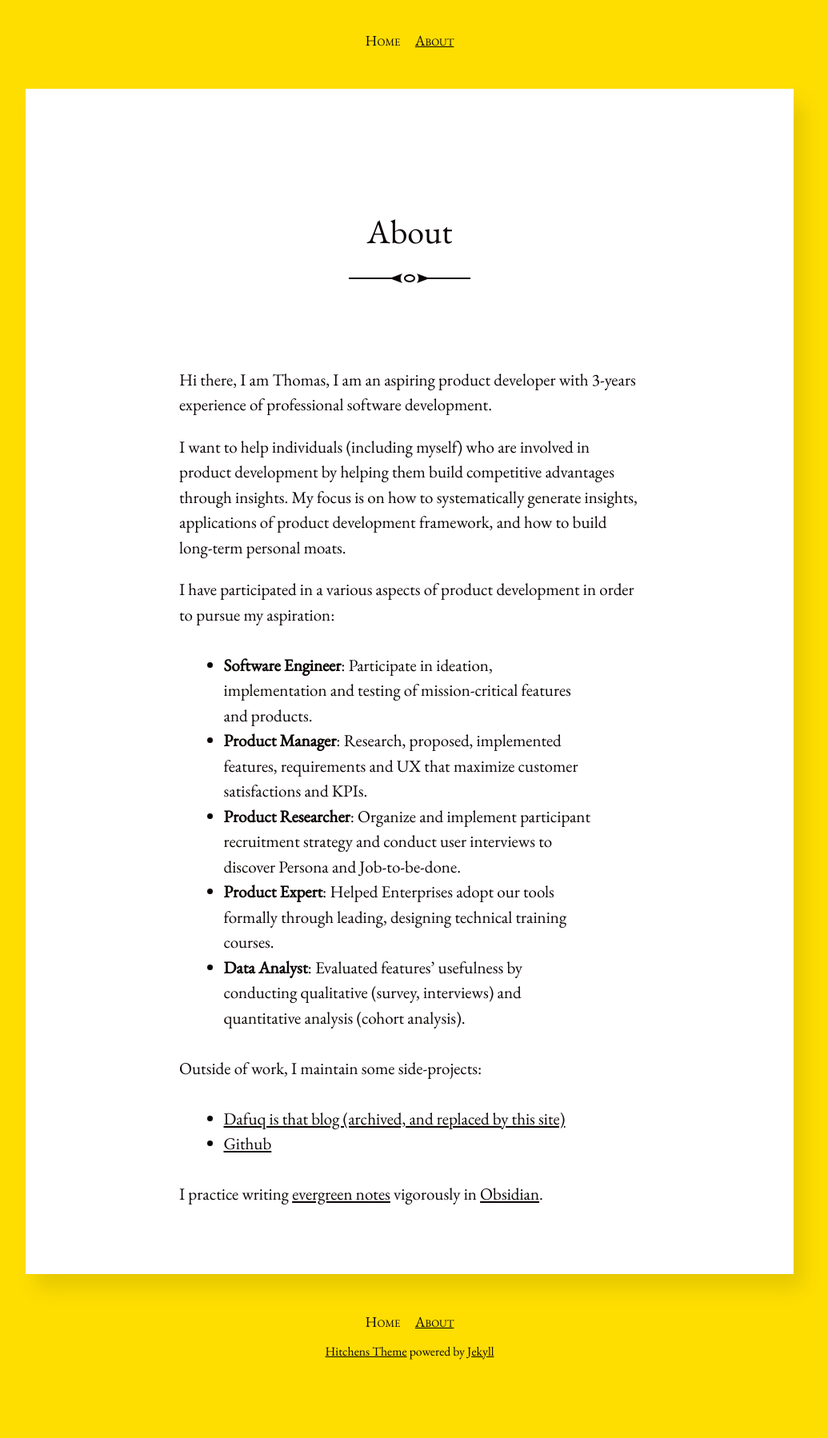
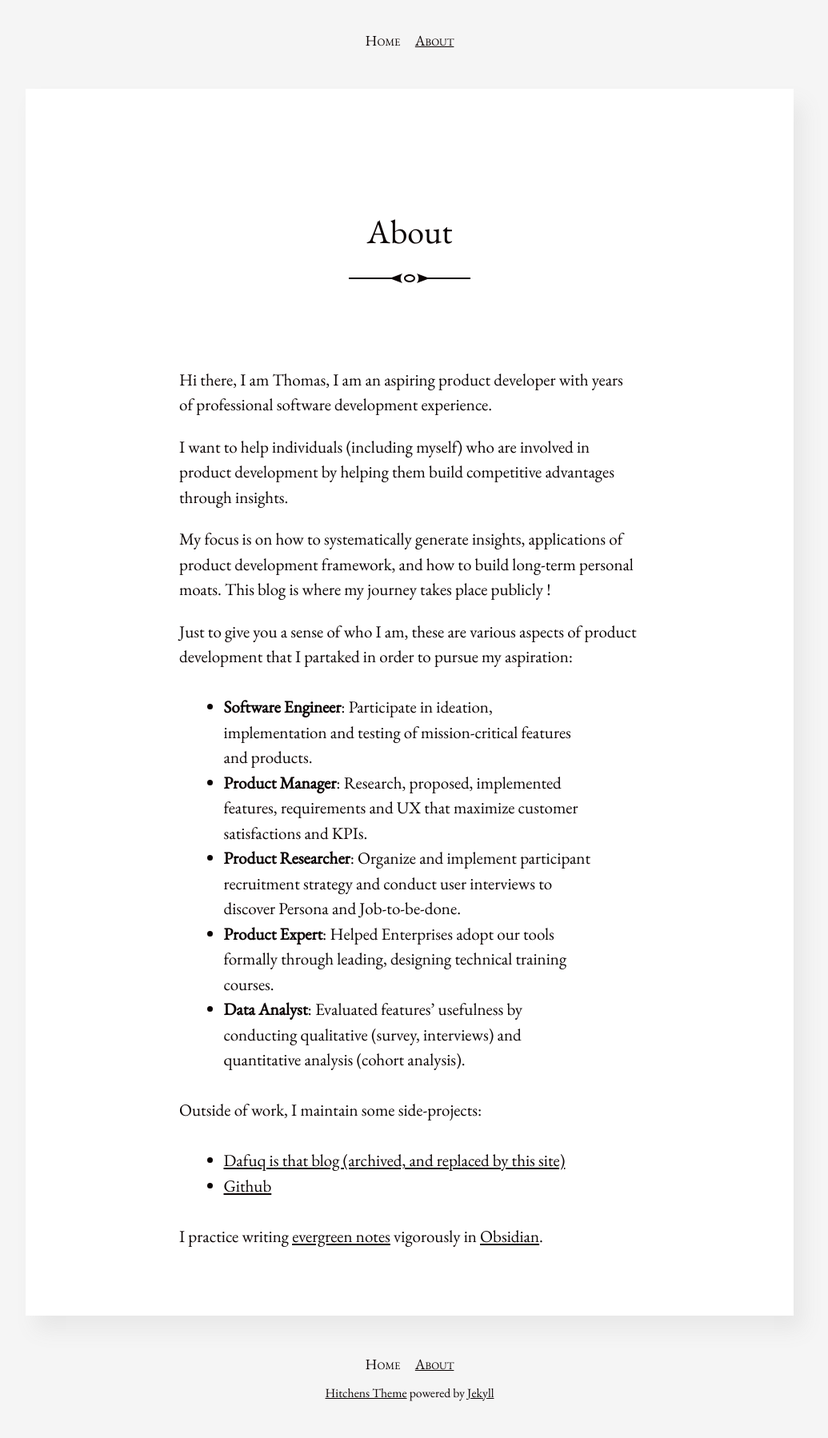
Before and after one commit to minhthanh3145/minhthanh3145.github.io, a Jekyll site: the page built from about.md, in a window 1280 px wide. Shown: the whole page at 80% size, without its empty margins (128-1163 px from the left). Built offline with Jekyll 4.4.1, drawn with Linux system fonts in a browser that asks for light colours; before the commit the page ends 1745 px from its top, so only the background shows below that.

Commit message:
Changed background color

```diff
--- a/_sass/_variables.scss
+++ b/_sass/_variables.scss
@@ -1,10 +1,10 @@
-$brand-color:         #fede00;
-$highlight:           lighten($brand-color, 35%);
-$text-color:          #0b0404;
-$muted-text-color:    #64644B;
-$font-family:         "EB Garamond", Garamond, "Times New Roman", serif;
+$brand-color: whitesmoke;
+$highlight: lighten($brand-color, 35%);
+$text-color: #0b0404;
+$muted-text-color: #64644b;
+$font-family: "EB Garamond", Garamond, "Times New Roman", serif;
 
-$on-bigphone:         375px;
-$on-tablet:           768px;
-$on-laptop:           960px;
-$on-desktop:          1200px;
+$on-bigphone: 375px;
+$on-tablet: 768px;
+$on-laptop: 960px;
+$on-desktop: 1200px;
--- a/about.md
+++ b/about.md
@@ -3,11 +3,13 @@ layout: post
 title: About
 ---
 
-Hi there, I am Thomas, I am an aspiring product developer with 3-years experience of professional software development.
+Hi there, I am Thomas, I am an aspiring product developer with years of professional software development experience.
 
-I want to help individuals (including myself) who are involved in product development by helping them build competitive advantages through insights. My focus is on how to systematically generate insights, applications of product development framework, and how to build long-term personal moats.
+I want to help individuals (including myself) who are involved in product development by helping them build competitive advantages through insights.
 
-I have participated in a various aspects of product development in order to pursue my aspiration:
+My focus is on how to systematically generate insights, applications of product development framework, and how to build long-term personal moats. This blog is where my journey takes place publicly !
+
+Just to give you a sense of who I am, these are various aspects of product development that I partaked in order to pursue my aspiration:
 
 - **Software Engineer**: Participate in ideation, implementation and testing of mission-critical features and products.
 - **Product Manager**: Research, proposed, implemented features, requirements and UX that maximize customer satisfactions and KPIs.
```
Also changed, not shown: 1 other file.
